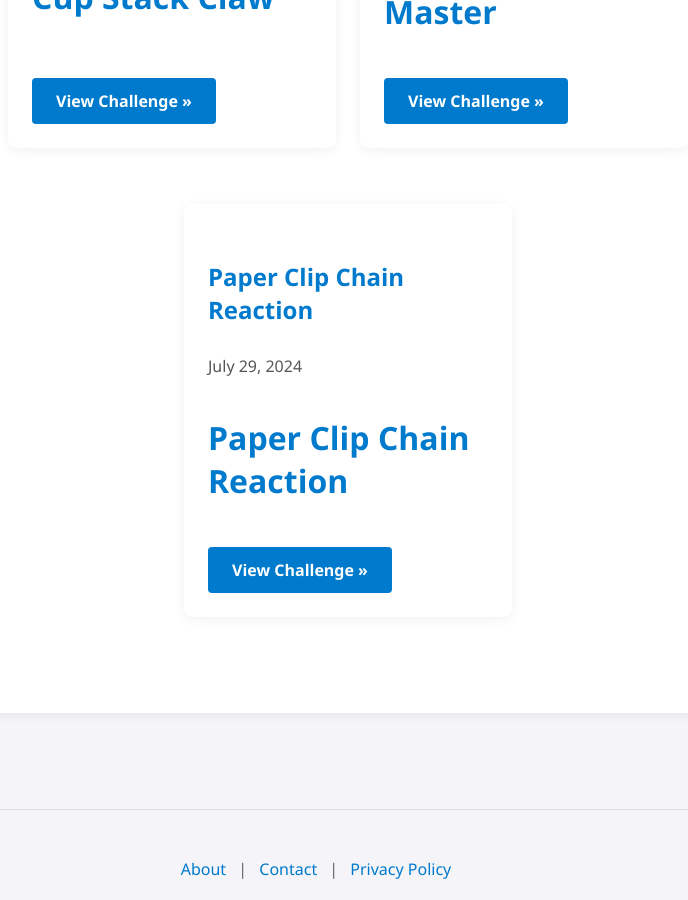
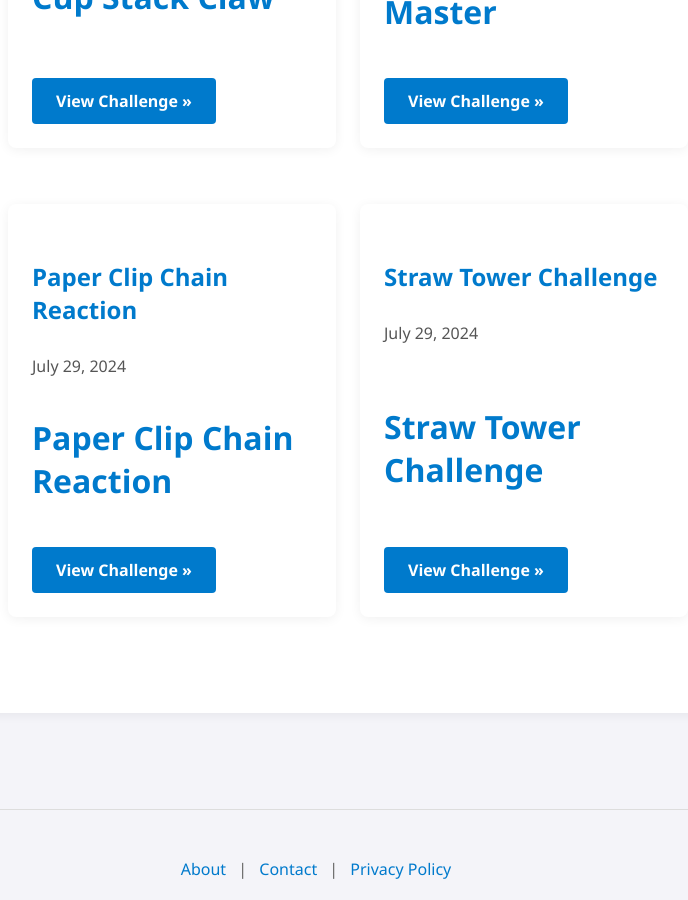
Before and after one commit to GW228g/maker404, a Jekyll site: the page built from 404-challenges/index.md, in a window 1280 px wide and 900 px high, scrolled down 892 px. Shown: the whole window, without its empty margins (324-1012 px from the left). Built offline with Jekyll 4.4.1, drawn with Linux system fonts in a browser that asks for light colours.

Commit message:
Update straw-tower-challenge.md

```diff
--- a/_challenges/straw-tower-challenge.md
+++ b/_challenges/straw-tower-challenge.md
@@ -1,3 +1,8 @@
+---
+layout: default
+title: "Straw Tower Challenge"
+date: 2024-07-29
+---
 # Straw Tower Challenge
 
 **Grade Level:** K-6
```
